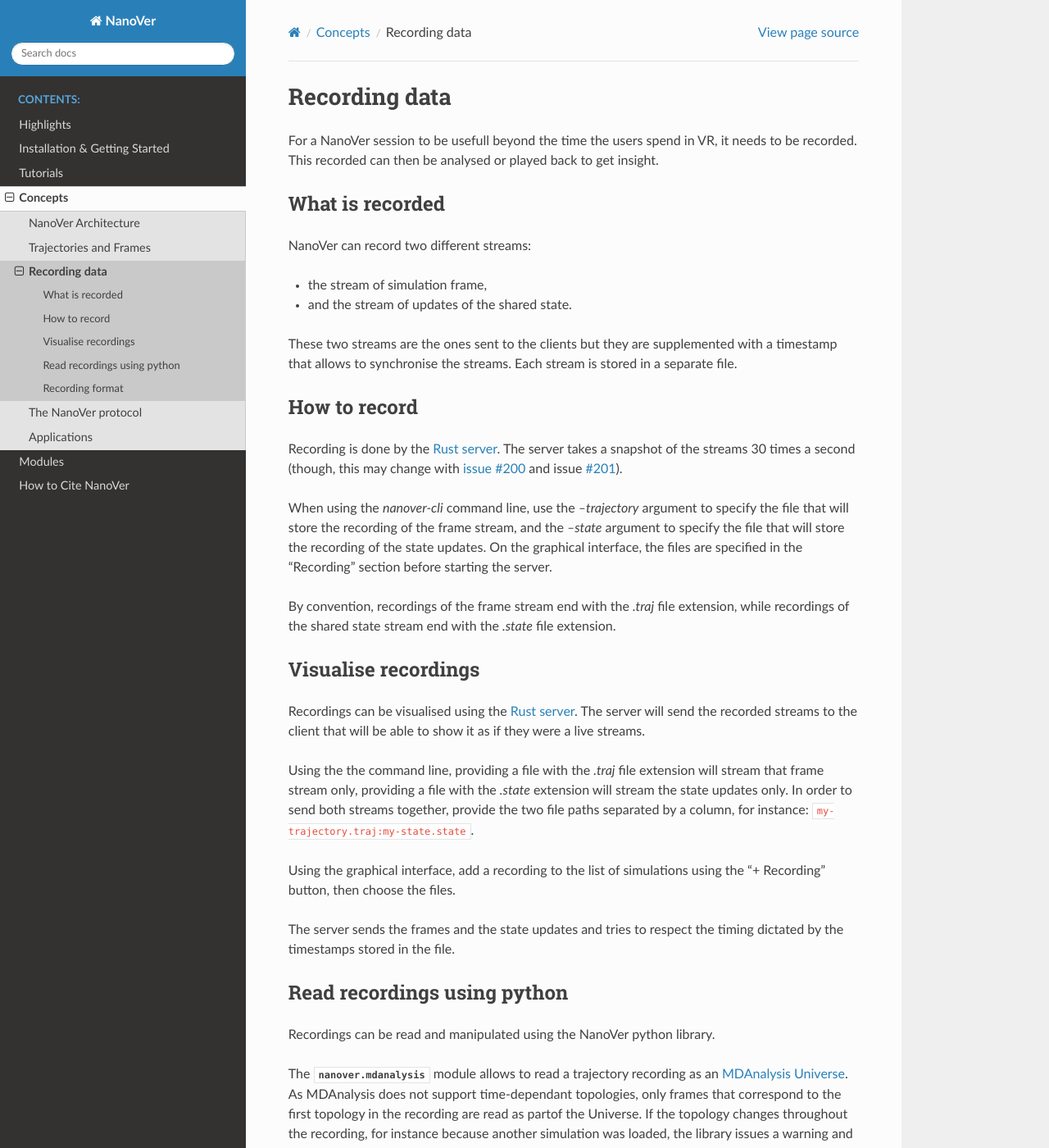
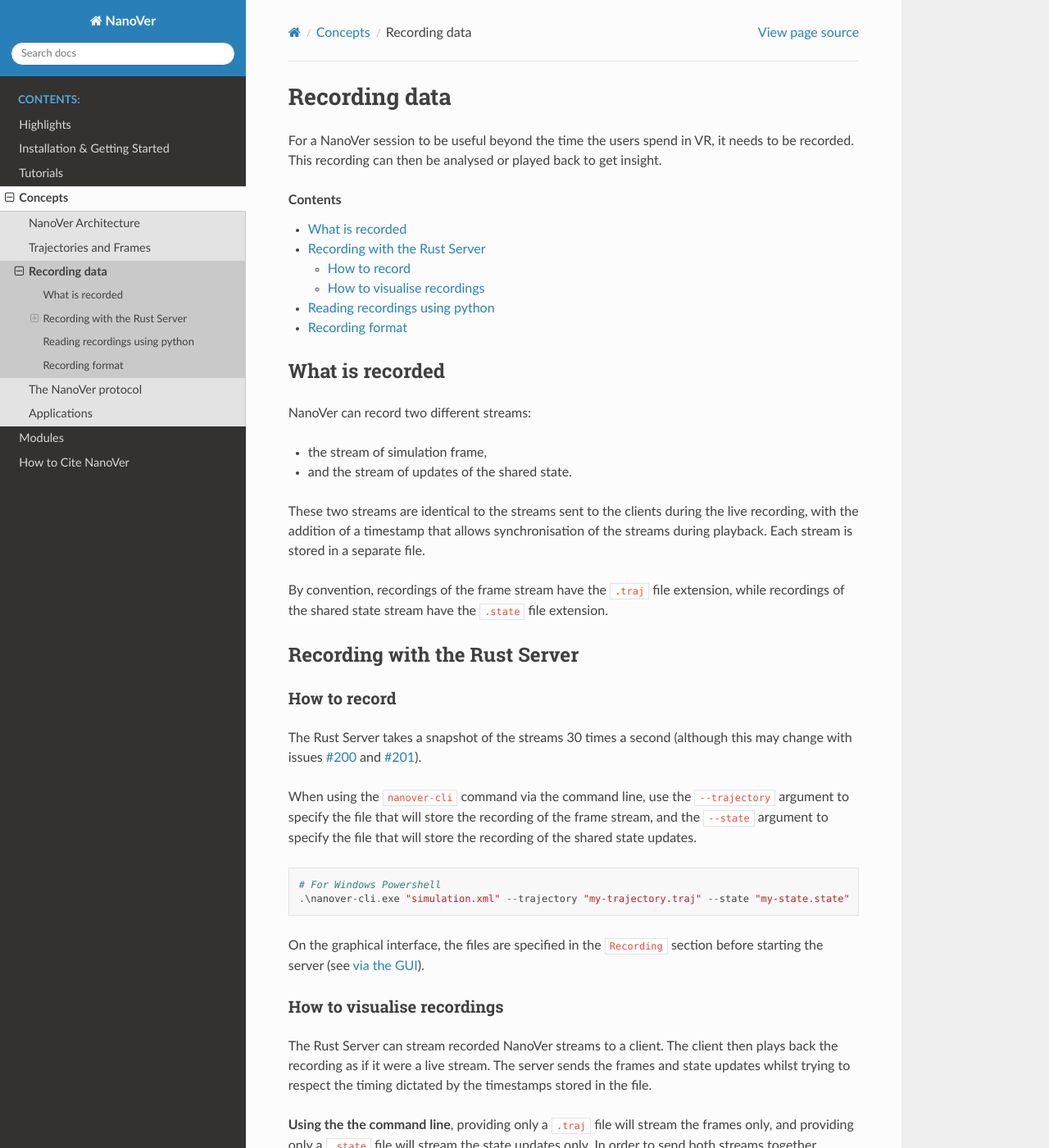
Before and after one commit to IRL2/nanover-docs, a Sphinx documentation site: the page built from source/concepts/recording.rst, in a window 1280 px wide and 1400 px high. Shown: the whole window at 82% size. Built offline with Sphinx 7.4.7 and the Read the Docs theme 2.0.0, drawn with Linux system fonts in a browser that asks for light colours; pages that are not in the unit, such as notebooks, are missing from menus; the version number could not be read and is left out; some of the changed text lies outside the part shown.

Commit message:
Quick check/recording data page (#97)
* Updating wording & minor reformatting

Fixed typos. Added code blocks where needed. Minor changes to layout.

* Add contents at top of page

* Add link to mda recording analysis tutorial

* Minor alteration to wording

* add heading name

This heading is referenced elsewhere in the repo.

---------

Co-authored-by: Harry Stroud <75842225+hjstroud@users.noreply.github.com>

```diff
--- a/source/concepts/recording.rst
+++ b/source/concepts/recording.rst
@@ -3,7 +3,12 @@
 
 .. _Rust server: https://github.com/IRL2/nanover-rs
 
-For a NanoVer session to be usefull beyond the time the users spend in VR, it needs to be recorded. This recorded can then be analysed or played back to get insight.
+For a NanoVer session to be useful beyond the time the users spend in VR, it needs to be recorded.
+This recording can then be analysed or played back to get insight.
+
+.. contents:: Contents
+    :depth: 2
+    :local:
 
 What is recorded
 ----------------
@@ -13,35 +18,73 @@
 * the stream of simulation frame,
 * and the stream of updates of the shared state.
 
-These two streams are the ones sent to the clients but they are supplemented with a timestamp that allows to synchronise the streams. Each stream is stored in a separate file.
+These two streams are identical to the streams sent to the clients during the live recording,
+with the addition of a timestamp that allows synchronisation of the streams during playback.
+Each stream is stored in a separate file.
+
+By convention, recordings of the frame stream have the ``.traj`` file extension,
+while recordings of the shared state stream  have the ``.state`` file extension.
+
+Recording with the Rust Server
+------------------------------
 
 How to record
--------------
+~~~~~~~~~~~~~
 
-Recording is done by the `Rust server`_. The server takes a snapshot of the streams 30 times a second (though, this may change with `issue #200 <https://github.com/IRL2/nanover-rs/issues/200>`_ and issue `#201 <https://github.com/IRL2/nanover-rs/issues/201>`_).
+The Rust Server takes a snapshot of the streams 30 times a second (although this may change with
+issues `#200 <https://github.com/IRL2/nanover-rs/issues/200>`_ and
+`#201 <https://github.com/IRL2/nanover-rs/issues/201>`_).
 
-When using the `nanover-cli` command line, use the `--trajectory` argument to specify the file that will store the recording of the frame stream, and the `--state` argument to specify the file that will store the recording of the state updates. On the graphical interface, the files are specified in the "Recording" section before starting the server.
+When using the ``nanover-cli`` command via the command line, use the ``--trajectory`` argument to specify the file that
+will store the recording of the frame stream, and the ``--state`` argument to specify the file that will store
+the recording of the shared state updates.
 
-By convention, recordings of the frame stream end with the `.traj` file extension, while recordings of the shared state stream end with the `.state` file extension.
+.. code-block::
+
+    # For Windows Powershell
+    .\nanover-cli.exe "simulation.xml" --trajectory "my-trajectory.traj" --state "my-state.state"
+
+On the graphical interface, the files are specified in the ``Recording`` section before starting the server
+(see :ref:`rust_server_via_the_gui`).
 
 
-Visualise recordings
---------------------
+How to visualise recordings
+~~~~~~~~~~~~~~~~~~~~~~~~~~~
 
-Recordings can be visualised using the `Rust server`_. The server will send the recorded streams to the client that will be able to show it as if they were a live streams.
+The Rust Server can stream recorded NanoVer streams to a client. The client then plays back the recording as if it were
+a live stream.
+The server sends the frames and state updates whilst trying to respect the timing dictated by the timestamps stored
+in the file.
 
-Using the the command line, providing a file with the `.traj` file extension will stream that frame stream only, providing a file with the `.state` extension will stream the state updates only. In order to send both streams together, provide the two file paths separated by a column, for instance: ``my-trajectory.traj:my-state.state``.
+**Using the the command line**, providing only a ``.traj`` file will stream the frames only,
+and providing only a ``.state`` file will stream the state updates only.
+In order to send both streams together, provide the two file paths separated by a colon:
 
-Using the graphical interface, add a recording to the list of simulations using the "+ Recording" button, then choose the files.
+.. code-block::
 
-The server sends the frames and the state updates and tries to respect the timing dictated by the timestamps stored in the file.
+    # For Windows Powershell
+    .\nanover-cli.exe "my-trajectory.traj:my-state.state"
 
-Read recordings using python
-----------------------------
+
+**Using the graphical interface**, add a recording to the list of simulations using the ``+ Recording`` button,
+then choose the files.
+
+
+Reading recordings using python
+-------------------------------
 
 Recordings can be read and manipulated using the NanoVer python library.
 
-The :py:mod:`nanover.mdanalysis` module allows to read a trajectory recording as an `MDAnalysis Universe <https://userguide.mdanalysis.org/stable/universe.html#universe>`_. As MDAnalysis does not support time-dependant topologies, only frames that correspond to the first topology in the recording are read as partof the Universe. If the topology changes throughout the recording, for instance because another simulation was loaded, the library issues a warning and the frames with the new topology are ignored.
+The :py:mod:`nanover.mdanalysis` module allows to read a trajectory recording as an
+`MDAnalysis Universe <https://userguide.mdanalysis.org/stable/universe.html#universe>`_.
+As MDAnalysis does not support time-dependant topologies, only frames that correspond to the first topology in the
+recording are read as part of the Universe.
+If the topology changes throughout the recording, for instance because another simulation was loaded,
+the library issues a warning and the frames with the new topology are ignored.
+
+See the example code below, or check out the
+`mdanalysis_nanover_recording <https://github.com/IRL2/nanover-protocol/blob/main/examples/mdanalysis/mdanalysis_nanover_recording.ipynb>`_
+jupyter notebook tutorial for further information.
 
 .. code:: python
 
@@ -80,24 +123,37 @@
     axis.set_ylabel("Energy (kJ/mol)")
 
 
-Lower level methods are available in :py:mod:`nanover.mdanalysis.recordings` to read the content of the files directly. This module is used in the `state-utils <https://github.com/IRL2/state-utils>`_ utility that allows to read shared state recordings in a python script or with the command line.
+Lower level methods are available in :py:mod:`nanover.mdanalysis.recordings` to read the content of the files directly.
+This module is used in the `state-utils <https://github.com/IRL2/nanover-utils>`_ utility that allows to read shared
+state recordings in a python script or with the command line.
 
 Recording format
 ----------------
 
-The current version of the file format is version 2. A file contains a header and a sequence of records.
+The current version of the file format is version 2.
+Each recording file contains a header and a sequence of records.
 
 The header contains two fields, stored as little endian 8 bytes unsigned integers:
 
-* a magic number, its value is 6661355757386708963. This value was chosen arbitrarily and needs to be the first 8 bytes of the file to indicate it is indeed a NanoVer recording. A file without this magic number is not a NanoVer recording, however one need to keep in mind that a file that starts with that value could still not be a valid recording and should handle errors accordingly.
-* the version of the file format. This version number dictates how the rest of the file will be written or parsed. Any change to the file format needs to increment this file format version The current version is 2.
+* **a magic number, its value is 6661355757386708963**. This value was chosen arbitrarily and needs to be the first
+  8 bytes of the file to indicate it is indeed a NanoVer recording. A file without this magic number is not a NanoVer
+  recording, however one should keep in mind that a file that starts with that value could still not be a valid
+  recording and should handle errors accordingly.
+* **the version of the file format**. This version number dictates how the rest of the file will be written or parsed.
+  Any change to the file format needs to increment this file format version. The current version is 2.
 
 A record contains:
 
-* a timestamp encoded as a little endian 16 bytes unsigned integer that indicates the time, in microseconds, since the beginning of the recording. This timestamp indicates the timing of the records and allows to synchronise a trajectory and a state recordings.
+* a timestamp encoded as a little endian 16 bytes unsigned integer that indicates the time, in microseconds,
+  since the beginning of the recording.
+  This timestamp indicates the timing of the records and allows synchronisation of a trajectory and a state recording.
 * the size, in bytes, of the record; encoded as an 8 bytes little endian unsigned integer.
 * the record itself as a protobuf message.
 
-In the case of a trajectory recording, each record contains a `GetFrameResponse` message. This message contains two fields: the frame index and the frame itself. The frame index is generally an integer that gets incremnted each time the server register a frame to broadcast. However, its value is only sognificant when it is 0 as it means the frame needs to be reset; for instance because the server loaded a new simulation. The frame is a :ref:`FrameData <traj-and-frames>`.
+In the case of a trajectory recording, each record contains a ``GetFrameResponse`` message.
+This message contains two fields: the frame index and the frame itself.
+The frame index is generally an integer that gets incremented each time the server register a frame to broadcast.
+However, its value is only significant when it is 0 as it means the frame needs to be reset;
+for instance because the server loaded a new simulation. The frame is a :ref:`FrameData <traj-and-frames>`.
 
 In the case of a shared state recording, each record contains a :ref:`StateUpdate <state-updates>` message.
--- a/source/tutorials/basics.rst
+++ b/source/tutorials/basics.rst
@@ -169,6 +169,9 @@
     # MacOS/Linux
     ./nanover-cli --help
 
+
+.. _rust_server_via_the_gui:
+
 via the GUI
 ###########
 
```
